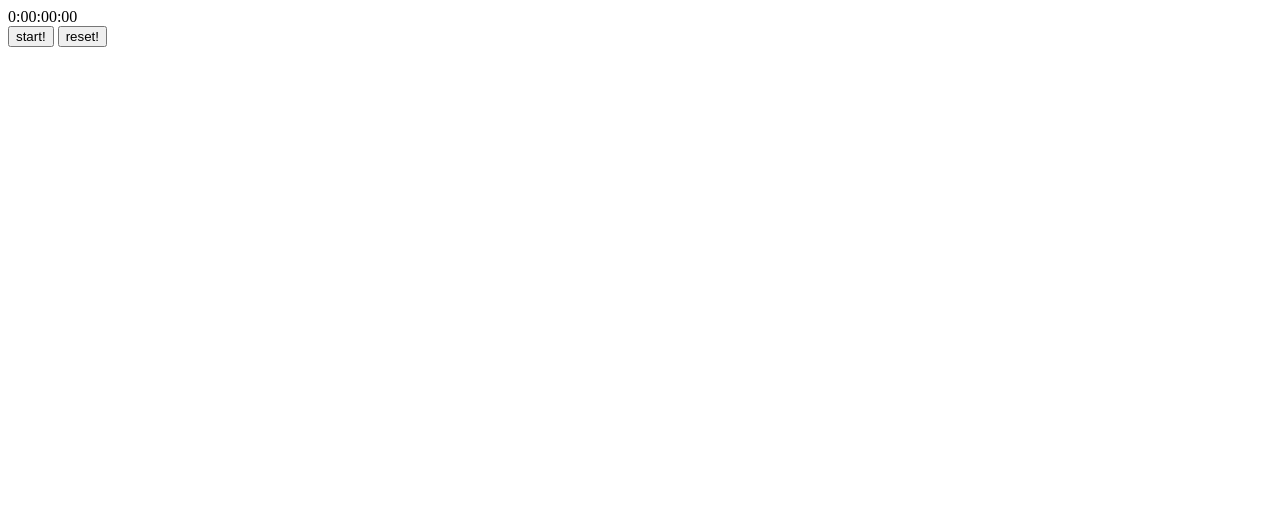
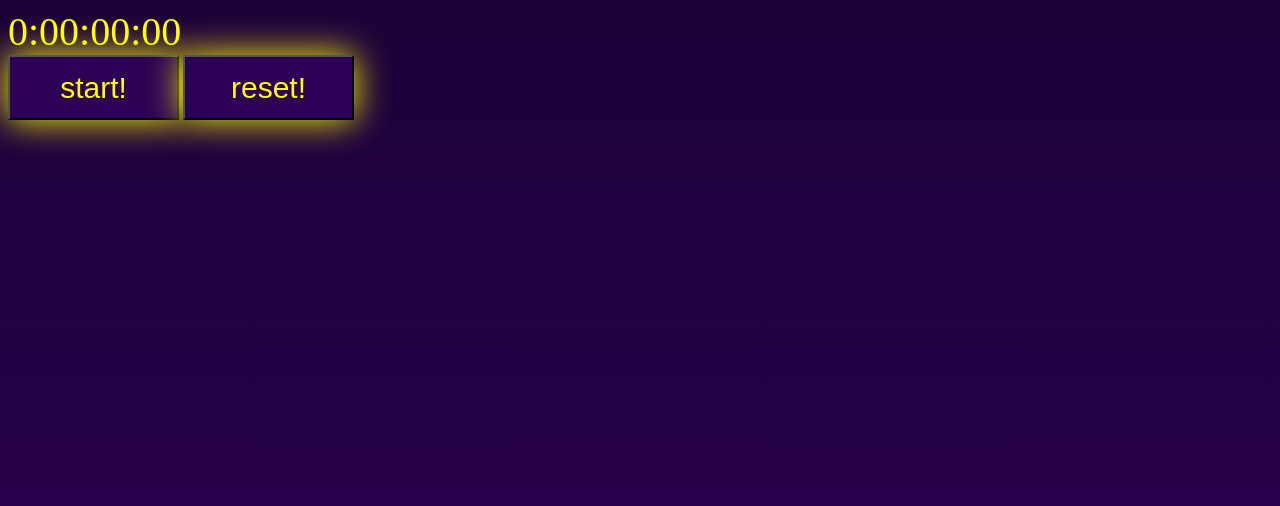
Before and after one commit to yogi721/javascript-projects, a plain HTML site: page projects/chronometer/index.html in a window 1280 px wide. Drawn offline with Linux system fonts and the light colour scheme.

Commit message:
some sass

```diff
--- a/algorithms/Arrays/foreach.js
+++ b/algorithms/Arrays/foreach.js
@@ -12,4 +12,7 @@ const companies = [
 
 const ages = [33, 12, 20, 16, 5, 54, 21, 44, 61, 13, 15, 45, 25, 64, 32]
 
-companies.forEach(company => company.name)
+companies.forEach(company => {
+
+    console.log(company.name);
+})
--- a/projects/chronometer/index.html
+++ b/projects/chronometer/index.html
@@ -3,6 +3,8 @@
     <meta charset="UTF-8" />
     <meta http-equiv="X-UA-Compatible" content="IE=edge" />
     <meta name="viewport" content="width=device-width, initial-scale=1.0" />
+    <link rel="stylesheet" href="./styles/styles.css" />
+
     <title>Chnometer</title>
   </head>
   <body>
--- /dev/null
+++ b/projects/chronometer/styles/styles.scss
@@ -0,0 +1,27 @@
+$body-bg: linear-gradient(180deg, #1c0138 0%, #2c0055 100%);
+$primaryBtn: rgb(185, 83, 168);
+
+body {
+  background: $body-bg;
+  span {
+    color: yellow;
+    font-size: 40px;
+
+    .chronotime {
+      box-shadow: 0px 0px 16px;
+    }
+  }
+
+  form {
+    input {
+      width: 171px;
+      height: 65px;
+      background: #2c0055;
+      box-shadow: 0px 0px 36px;
+      transition: all 1s ease-in-out;
+      position: relative;
+      color: yellow;
+      font-size: 30px;
+    }
+  }
+}
```
Also changed, not shown: projects/chronometer/styles/styles.css (added), 1 other file.
